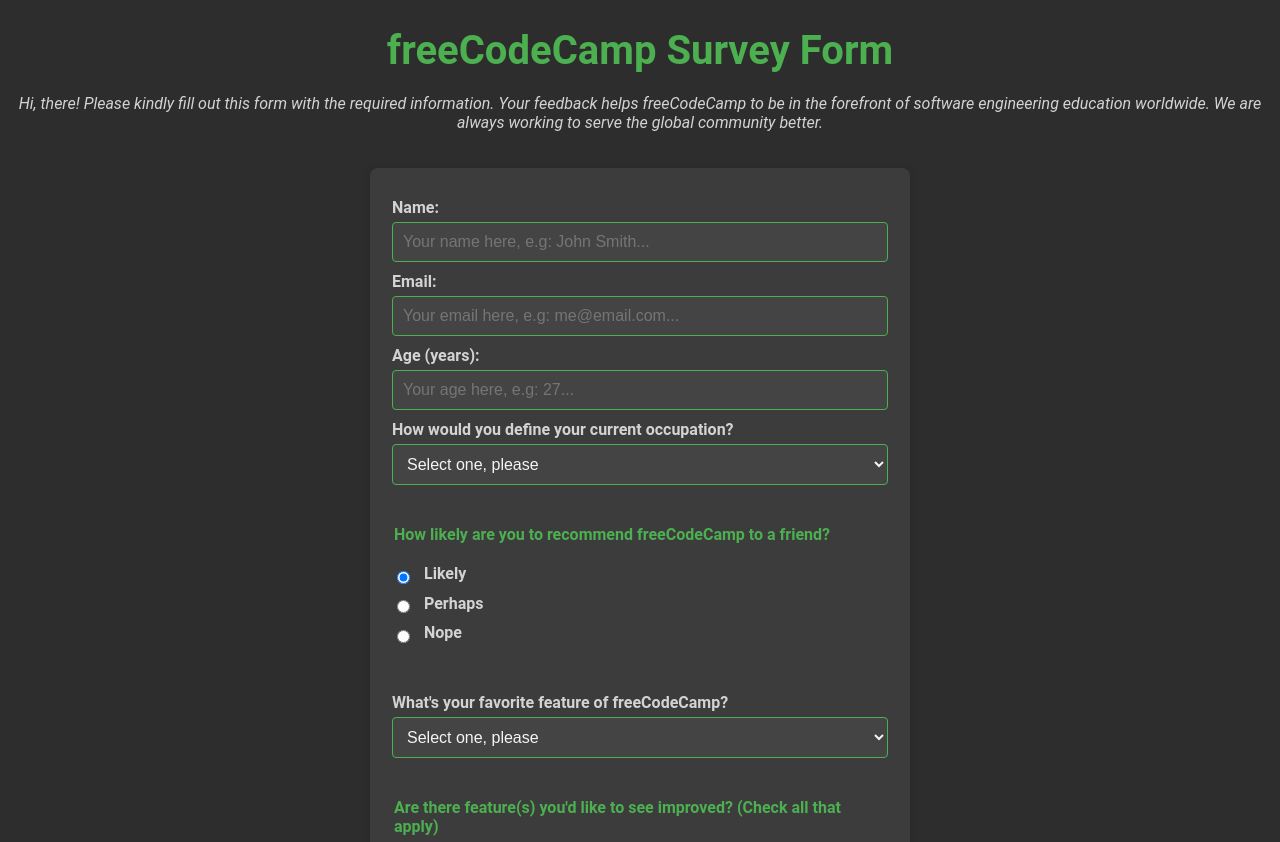
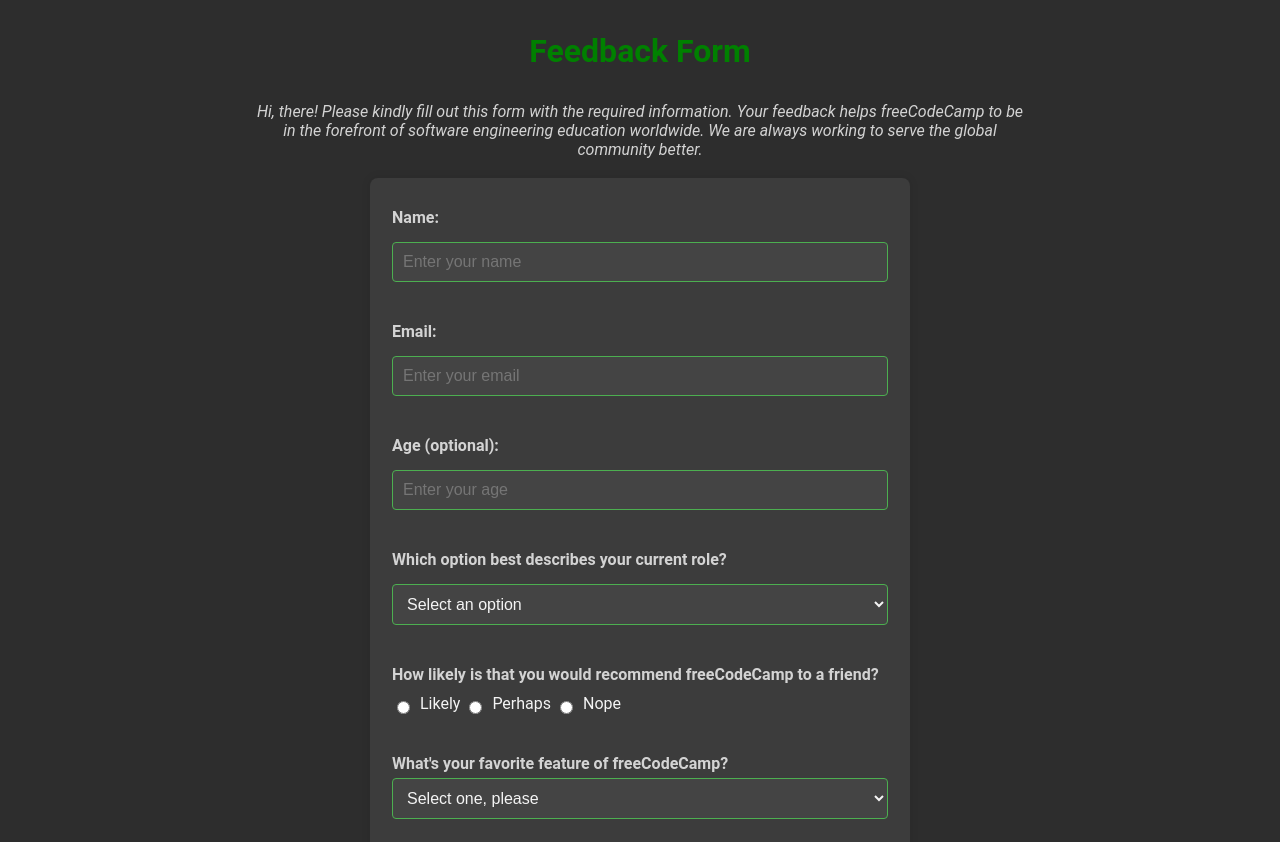
Before and after one commit to vitoriopaulo/web-form-project, a plain HTML site: page index.html in a window 1280 px wide. Shown: the top 842 px of the page. Drawn offline with Linux system fonts and the light colour scheme.

Commit message:
Updated files. Improvements in the interface, centering the paragrapf bellow the title. README file updated.

```diff
--- a/index.html
+++ b/index.html
@@ -3,56 +3,43 @@
 <head>
     <meta charset="UTF-8">
     <meta name="viewport" content="width=device-width, initial-scale=1.0">
-    <title>freeCodeCamp Survey Form</title>
+    <title>Web Form Project</title>
     <link rel="stylesheet" href="styles.css">
 </head>
 <body>
-    <header>
-        <h1 id="title">freeCodeCamp Survey Form</h1>
-        <p id="description"><i>Hi, there! Please kindly fill out this form with the required information. Your feedback helps freeCodeCamp to be in the forefront of software engineering education worldwide. We are always working to serve the global community better.</i></p>
-    </header>
-
-    <form id="survey-form" method="post" action="https://register-demo.freecodecamp.org">
+    <h1 id="title">Feedback Form</h1>
+    <p id="description"><i>Hi, there! Please kindly fill out this form with the required information. Your feedback helps freeCodeCamp to be in the forefront of software engineering education worldwide. We are always working to serve the global community better.</i></p>
+    <br>
+    <form id="survey-form">
         <fieldset>
-            <label for="name" id="name-label">Name:
-                <input id="name" type="text" placeholder="Your name here, e.g: John Smith..." required>
-            </label>
-
-            <label for="email" id="email-label">Email:
-                <input id="email" type="email" placeholder="Your email here, e.g: me@email.com..." required>
-            </label>
-
-            <label for="number" id="number-label">Age (years):
-                <input id="number" type="number" min="13" max="120" placeholder="Your age here, e.g: 27..." required>
-            </label>
-
-            <label for="occupation">How would you define your current occupation?
-                <select id="occupation" required>
-                    <option value="">Select one, please</option>
-                    <option value="1">Student</option>
-                    <option value="2">Working Part Time</option>
-                    <option value="3">Working Full Time</option>
-                    <option value="4">Freelancing</option>
-                    <option value="5">Job searching</option>
-                    <option value="6">It's complicated</option>
-                    <option value="7">Other</option>
-                </select>
-            </label>
+            <label id="name-label" for="name">Name:</label>
+            <input id="name" type="text" name="name" placeholder="Enter your name" required>
         </fieldset>
-
         <fieldset>
-            <legend>How likely are you to recommend freeCodeCamp to a friend?</legend>
-            <label>
-                <input type="radio" name="recommend" value="likely" class="inline" checked> Likely
-            </label>
-            <label>
-                <input type="radio" name="recommend" value="perhaps" class="inline"> Perhaps
-            </label>
-            <label>
-                <input type="radio" name="recommend" value="nope" class="inline"> Nope
-            </label>
+            <label id="email-label" for="email">Email:</label>
+            <input id="email" type="email" name="email" placeholder="Enter your email" required>
         </fieldset>
-
+        <fieldset>
+            <label id="number-label" for="age">Age (optional):</label>
+            <input id="number" type="number" name="age" min="10" max="100" placeholder="Enter your age">
+        </fieldset>
+        <fieldset>
+            <label id="dropdown" for="role">Which option best describes your current role?</label>
+            <select id="role" name="role">
+                <option disabled selected value>Select an option</option>
+                <option value="student">Student</option>
+                <option value="full-time">Full Time Job</option>
+                <option value="part-time">Part Time Job</option>
+                <option value="freelancer">Freelancer</option>
+                <option value="prefer-not-to-say">Prefer not to say</option>
+            </select>
+        </fieldset>
+        <fieldset>
+            <label id="likely" class="label-style" for="likely">How likely is that you would recommend freeCodeCamp to a friend?</label>
+            <input type="radio" class="inline" name="recommend" value="likely" id="likely">Likely
+            <input type="radio" class="inline" name="recommend" value="perhaps" id="perhaps">Perhaps
+            <input type="radio" class="inline" name="recommend" value="nope" id="nope">Nope
+        </fieldset>
         <fieldset>
             <label for="feature">What's your favorite feature of freeCodeCamp?
                 <select id="feature">
@@ -82,11 +69,11 @@
             <label><input type="checkbox" name="feature" value="others"> Others</label>
         </fieldset>
 
-        <label for="feedback">Your feedback is very important to us. Please kindly drop a line with any comments or suggestions:
-            <textarea id="feedback" name="feedback" rows="5" placeholder="I'd like to see additional courses, such as: Python for Artificial Intelligence and Machine Learning..." required></textarea>
-        </label>
-
-        <input type="submit" value="Submit" id="submit">
+        <fieldset>
+            <label id="suggestions" for="suggestions">Any comments or suggestions?</label>
+            <textarea id="suggestions" name="suggestions" placeholder="Enter your comments here"></textarea>
+        </fieldset>
+        <input type="submit" value="Submit">
     </form>
 </body>
 </html>
--- a/styles.css
+++ b/styles.css
@@ -17,15 +17,21 @@
     margin-bottom: 20px;
 }
 
-h1 {
-    color: #4CAF50;
-    font-size: 2.5rem;
-    margin-bottom: 0.5em;
+h1, p {
+  margin: 1em auto;
+  text-align: center;
+  color: #D3D3D3;
 }
 
-p {
-    font-style: italic;
-    color: #d3d3d3;
+#description {
+  width: 60%;
+  margin: 0 auto;
+  text-align: center;
+  font-style: italic;
+}
+
+#title {
+  color: Green;
 }
 
 form {
```
Also changed, not shown: 1 other file.
